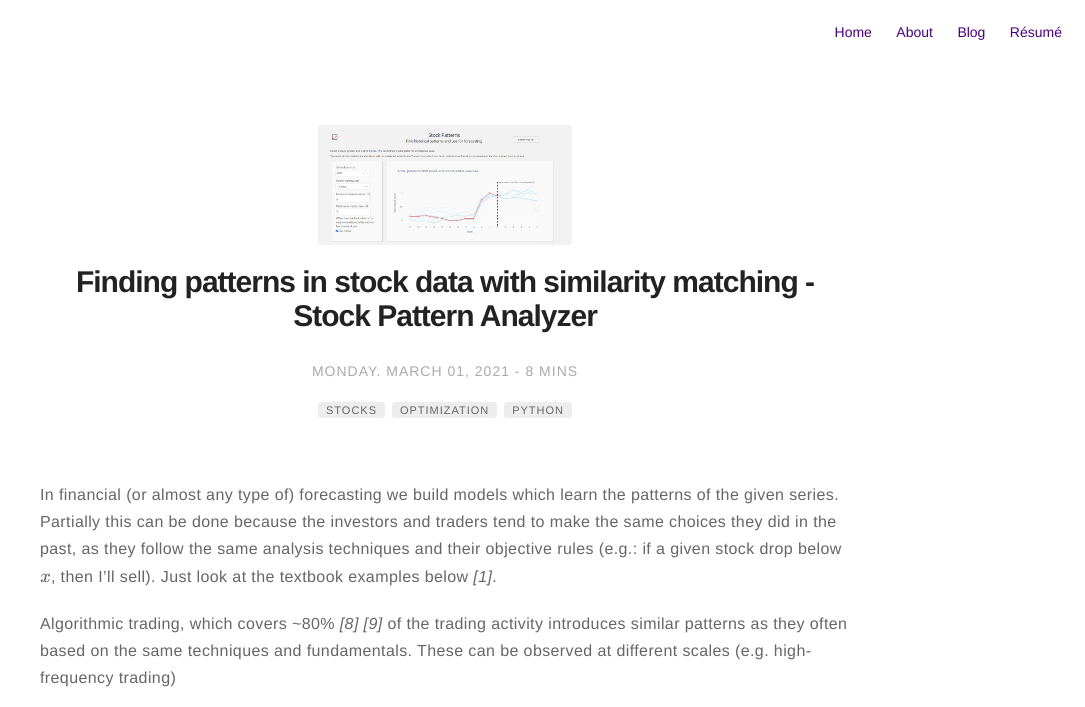
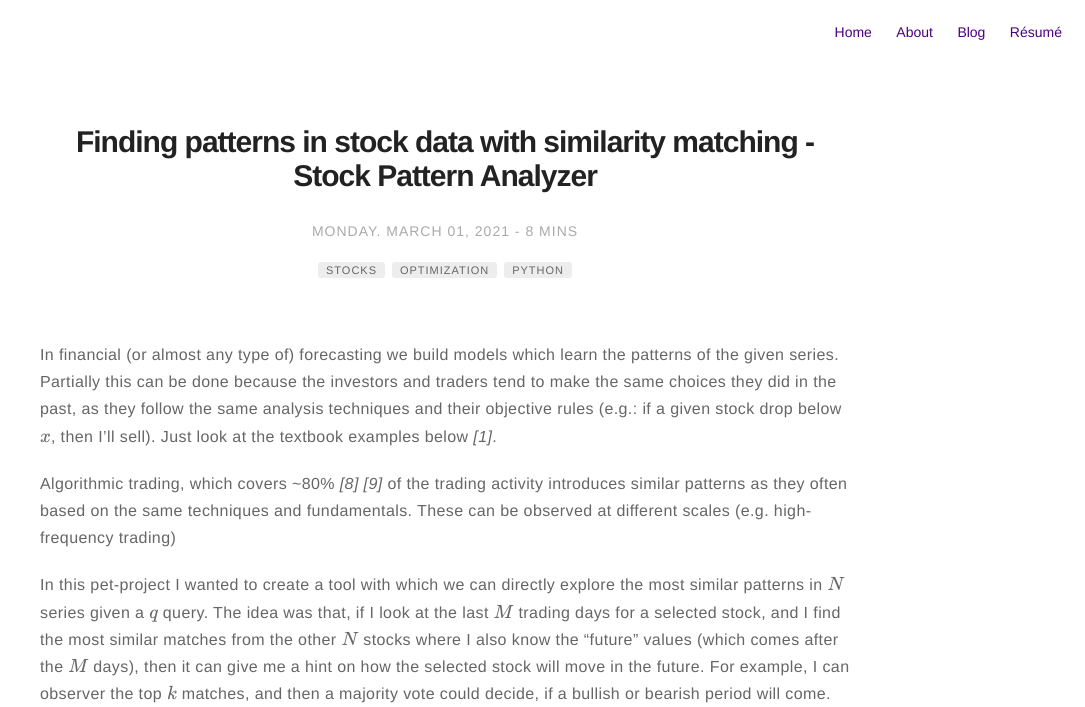
Before and after one commit to gaborvecsei/gaborvecsei.github.io, a Jekyll site: the page built from _posts/2021-03-01-Stock-Pattern-Analyzer.md, in a window 1280 px wide. Shown: the top 707 px of the page, without its empty margins (195-1280 px from the left). Built offline with Jekyll 4.4.1, drawn with Linux system fonts in a browser that asks for light colours; formulas are drawn with MathJax 3; comment, search, counter and statistics services are not loaded; grey boxes are pictures that could not be loaded.

Commit message:
stock post: header image removed, table is responsive

```diff
--- a/_posts/2021-03-01-Stock-Pattern-Analyzer.md
+++ b/_posts/2021-03-01-Stock-Pattern-Analyzer.md
@@ -7,8 +7,8 @@ tag:
   - Stocks
   - Optimization
   - Python
-image: ../assets/images/stock_analyzer/stock_analyzer_image.png
-headerImage: true
+image:
+headerImage: false
 description: ""
 category: blog
 author: gaborvecsei
@@ -32,7 +32,7 @@ $M$ days), then it can give me a hint on how the selected stock will move in the
 For example, I can observer the top $k$ matches, and then a majority vote could decide,
 if a bullish or bearish period will come.
 
-<img src="https://www.newtraderu.com/wp-content/uploads/2020/06/Trading-Patterns-Cheat-Sheet.jpg" alt="stock patterns">
+<img src="https://www.newtraderu.com/wp-content/uploads/2020/06/Trading-Patterns-Cheat-Sheet.jpg" alt="stock patterns" width=300>
 
 *(Source: [1])*
 
@@ -110,6 +110,8 @@ Now that we have the search models, we can build the whole tool. There are 2 dif
     - I had to use this to quickly create a shiny frontend (I am more of a backend guy 😉) but ideally this
     should be a React frontend which is responsive and looks much better
 
+<img src="https://github.com/gaborvecsei/Stocks-Pattern-Analyzer/raw/master/art/homepage.png" alt="stock patterns tool" width=640>
+
 ## RestAPI
 
 When we start the stock-API, a bunch of stocks (S&P500 and a few additional ones) are downloaded, prepared,
@@ -161,24 +163,6 @@ I would go with Reach, Angular or any other alternative.
       <th>20</th>
       <th>50</th>
       <th>100</th>
-    </tr>
-    <tr>
-      <th></th>
-      <th></th>
-      <th></th>
-      <th></th>
-      <th></th>
-      <th></th>
-      <th></th>
-      <th></th>
-      <th></th>
-      <th></th>
-      <th></th>
-      <th></th>
-      <th></th>
-      <th></th>
-      <th></th>
-      <th></th>
     </tr>
   </thead>
   <tbody>
@@ -260,7 +244,7 @@ My only advice:
 # Code
 
 You can find the code in my [Stock Pattern Analyzer](https://github.com/gaborvecsei/Stocks-Pattern-Analyzer) GitHub repo:
-- https://github.com/gaborvecsei/Stocks-Pattern-Analyzer
+- [https://github.com/gaborvecsei/Stocks-Pattern-Analyzer](https://github.com/gaborvecsei/Stocks-Pattern-Analyzer)
 
 # References
 
--- a/_sass/base/general.sass
+++ b/_sass/base/general.sass
@@ -31,6 +31,7 @@ table, th, td
 	border: 1px black solid
 
 table
+	overflow-x: auto
 	border-collapse: collapse
 
 td, th
```
